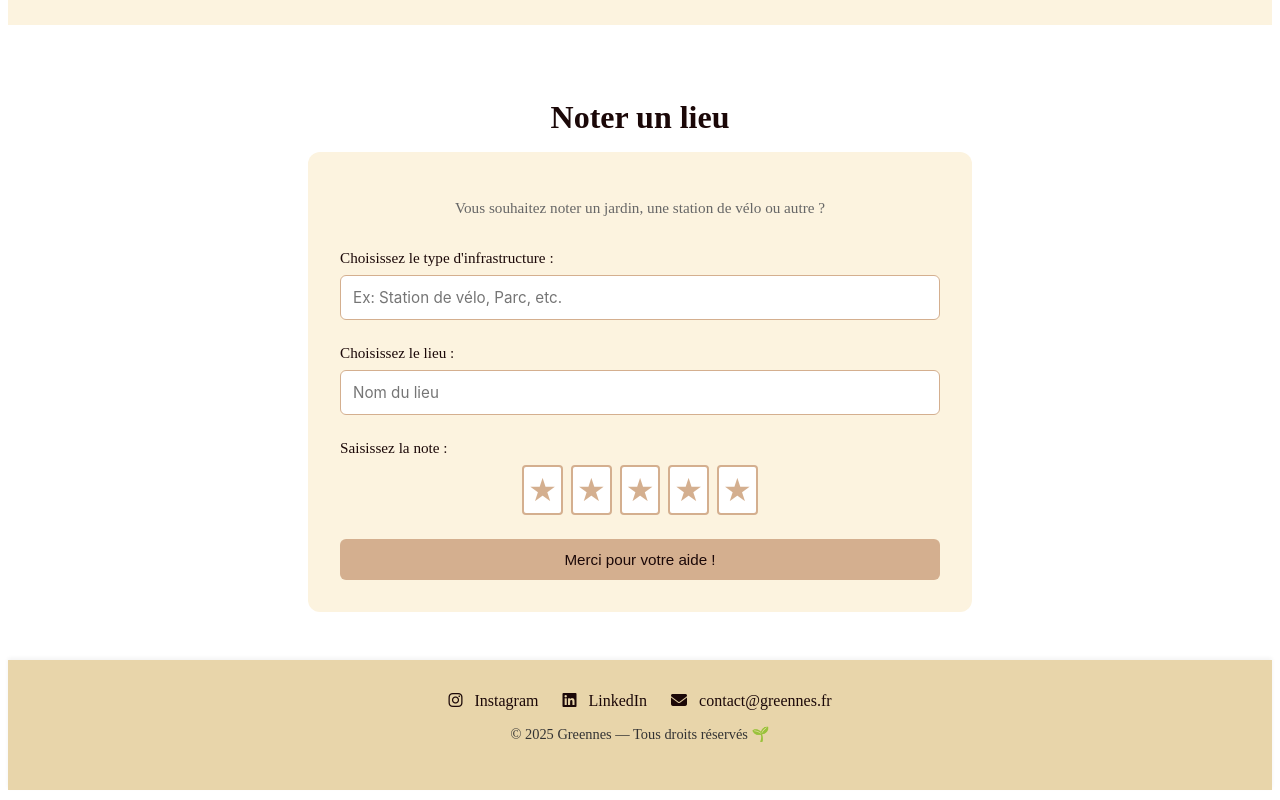
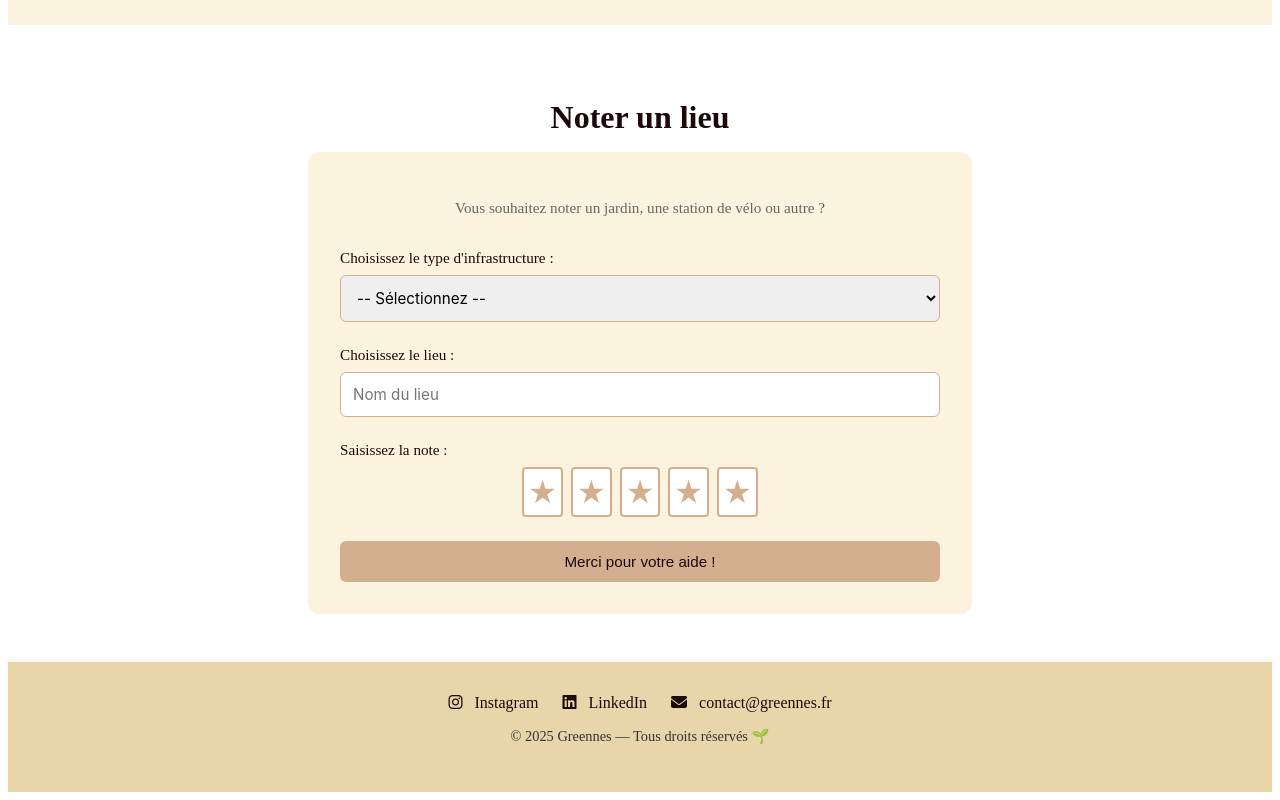
Before and after one commit to Ashvvings/greennes, a Vue app in the folder greennes/: page / in a window 1280 px wide. Shown: the part 718-1518 px from the top of the page. Built offline with nearby package versions, Linux system fonts and the light colour scheme; no server answers.

Commit message:
Update rating form (text field -> selector)
Improves the rating form by replacing the text field with a selector for the type of infrastructure

```diff
--- a/greennes/src/components/RatingForm.vue
+++ b/greennes/src/components/RatingForm.vue
@@ -9,36 +9,25 @@
         <form @submit.prevent="submitRating" class="rating-form">
           <div class="form-group">
             <label for="infrastructure-type">Choisissez le type d'infrastructure :</label>
-            <input
-              id="infrastructure-type"
-              v-model="form.infrastructureType"
-              type="text"
-              placeholder="Ex: Station de vélo, Parc, etc."
-              class="form-input"
-            />
+            <select id="infrastructure-type" v-model="form.infrastructureType" class="form-input">
+              <option value="" disabled>-- Sélectionnez --</option>
+              <option value="Parc">Parc</option>
+              <option value="Station de vélo">Station de vélo</option>
+              <option value="Poubelles de déchets alimentaires">Poubelles de déchets alimentaires</option>
+            </select>
           </div>
+
 
           <div class="form-group">
             <label for="location">Choisissez le lieu :</label>
-            <input
-              id="location"
-              v-model="form.location"
-              type="text"
-              placeholder="Nom du lieu"
-              class="form-input"
-            />
+            <input id="location" v-model="form.location" type="text" placeholder="Nom du lieu" class="form-input" />
           </div>
 
           <div class="form-group">
             <label for="rating">Saisissez la note :</label>
             <div class="rating-stars">
-              <button
-                v-for="star in 5"
-                :key="star"
-                type="button"
-                @click="form.rating = star"
-                :class="['star', { filled: star <= form.rating }]"
-              >
+              <button v-for="star in 5" :key="star" type="button" @click="form.rating = star"
+                :class="['star', { filled: star <= form.rating }]">
                 ★
               </button>
             </div>
```
